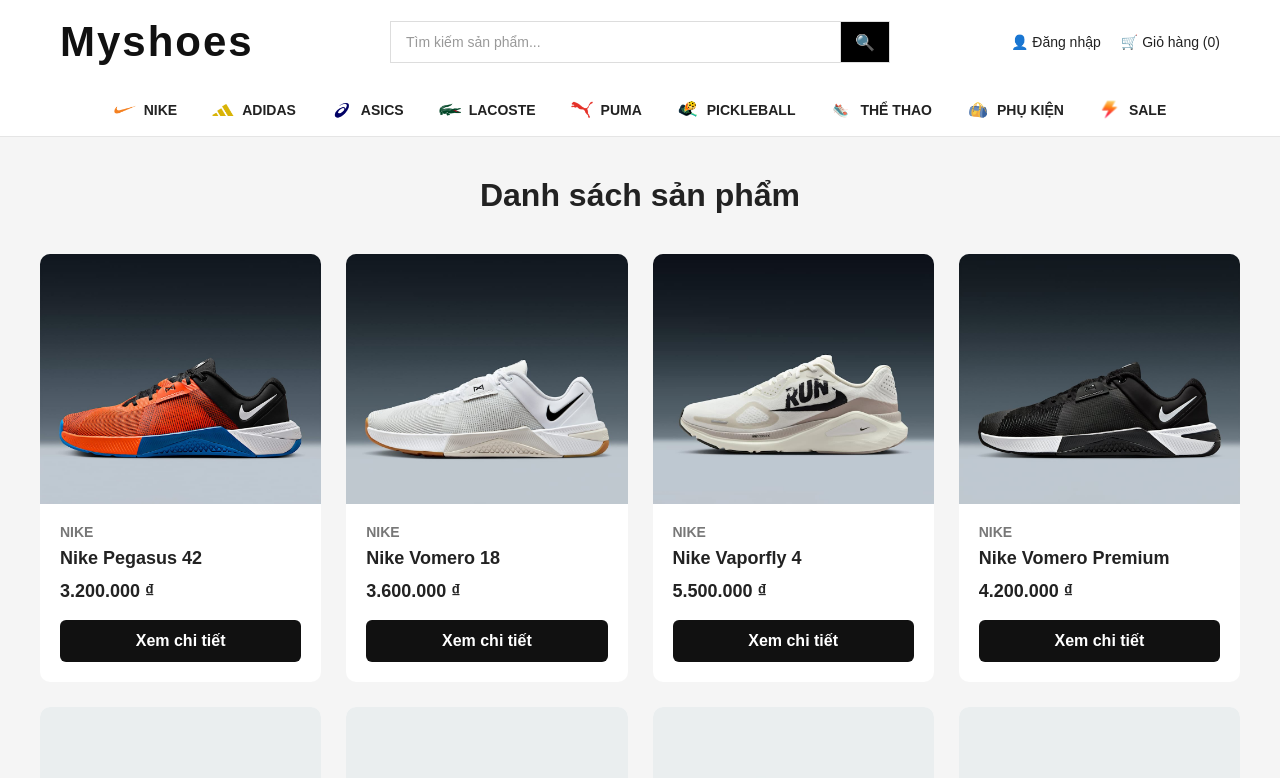
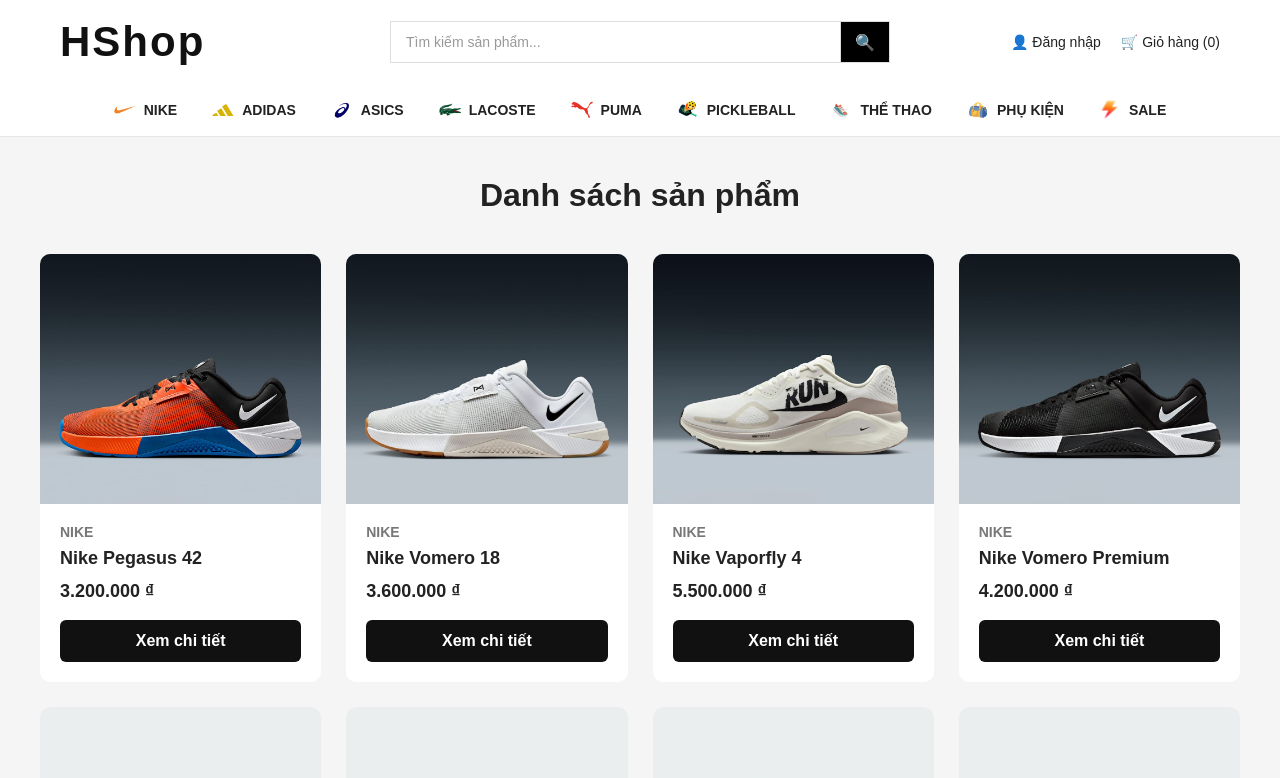
Before and after one commit to HIEUVic/shopGiay, a React (Vite) app: page /products in a window 1280 px wide. Shown: the top 778 px of the page. Built offline with nearby package versions, Linux system fonts and the light colour scheme.

Commit message:
sửa tiêu "HShop"

```diff
--- a/src/Layout/Header.css
+++ b/src/Layout/Header.css
@@ -202,8 +202,10 @@
     position: static;
     transform: none;
     order: 3;
+    flex: 0 0 100%;
     width: 100%;
     max-width: none;
+    margin: 0;
     height: 42px;
   }
 
--- a/src/Layout/Header.jsx
+++ b/src/Layout/Header.jsx
@@ -14,7 +14,7 @@
           to="/products"
           className="logo"
         >
-         <h2> Myshoes</h2>
+         <h2> HShop</h2>
         </Link>
 
         <Search />
```
